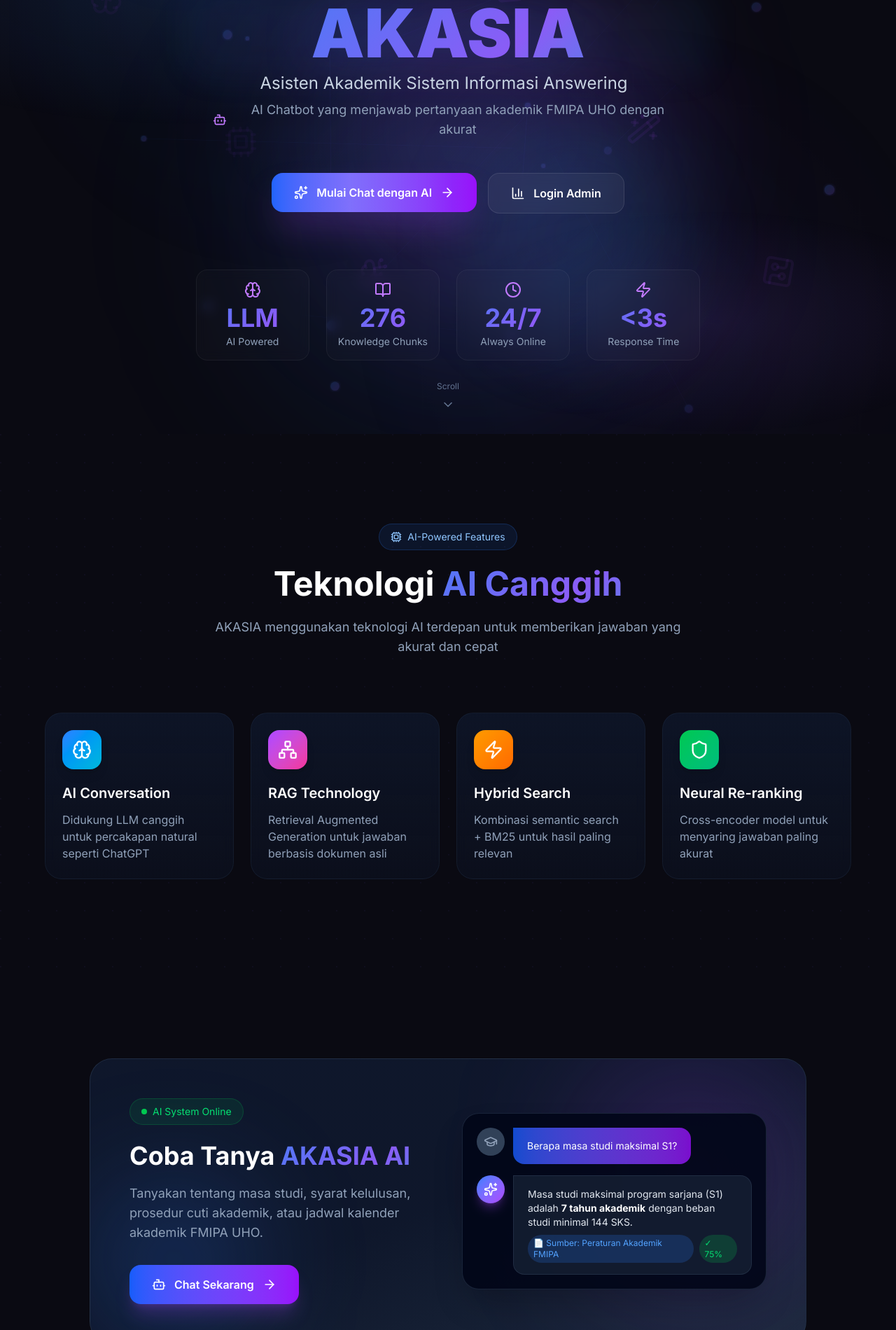
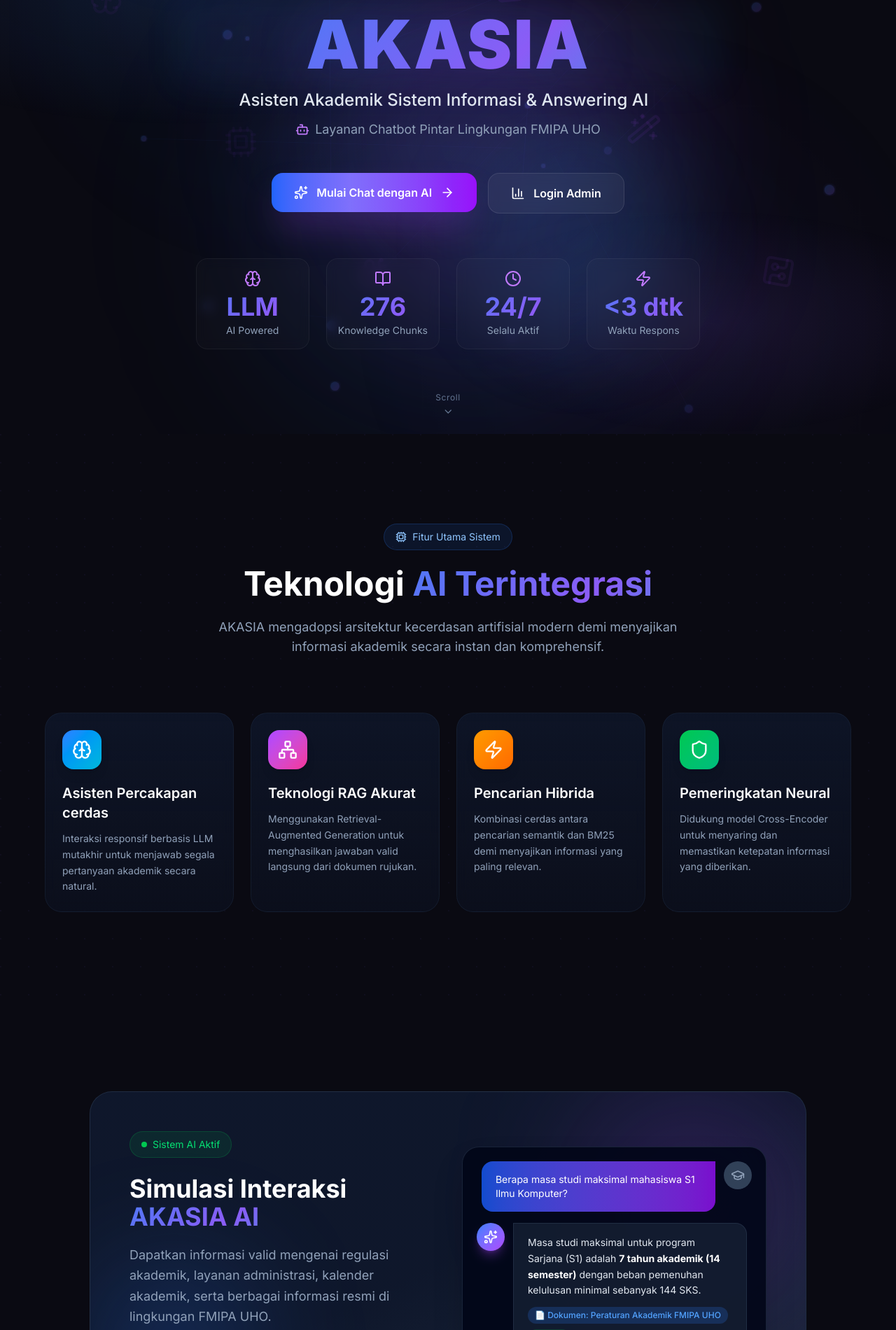
Before and after one commit to yayaangg/kel5-ml-akasia-ilkom, a Next.js app in the folder rag-app/: page / in a window 1280 px wide. Shown: the part 180-2080 px from the top of the page at 70% size. Built offline with nearby package versions, Linux system fonts and the light colour scheme.

Commit message:
update ui

```diff
--- a/rag-app/app/page.tsx
+++ b/rag-app/app/page.tsx
@@ -3,7 +3,7 @@
 /**
  * Landing Page - AKASIA v2.4
  * AI-Themed Modern Landing with Neural Network Animations
- * Scope: FMIPA UHO
+ * Scope: Fakultas Matematika dan Ilmu Pengetahuan Alam UHO
  */
 
 import * as React from "react"
@@ -167,26 +167,26 @@ const fadeUp = {
 const features = [
     {
         icon: Brain,
-        title: "AI Conversation",
-        description: "Didukung LLM canggih untuk percakapan natural seperti ChatGPT",
+        title: "Asisten Percakapan cerdas",
+        description: "Interaksi responsif berbasis LLM mutakhir untuk menjawab segala pertanyaan akademik secara natural.",
         color: "from-blue-500 to-cyan-500"
     },
     {
         icon: Network,
-        title: "RAG Technology",
-        description: "Retrieval Augmented Generation untuk jawaban berbasis dokumen asli",
+        title: "Teknologi RAG Akurat",
+        description: "Menggunakan Retrieval-Augmented Generation untuk menghasilkan jawaban valid langsung dari dokumen rujukan.",
         color: "from-purple-500 to-pink-500"
     },
     {
         icon: Zap,
-        title: "Hybrid Search",
-        description: "Kombinasi semantic search + BM25 untuk hasil paling relevan",
+        title: "Pencarian Hibrida",
+        description: "Kombinasi cerdas antara pencarian semantik dan BM25 demi menyajikan informasi yang paling relevan.",
         color: "from-amber-500 to-orange-500"
     },
     {
         icon: Shield,
-        title: "Neural Re-ranking",
-        description: "Cross-encoder model untuk menyaring jawaban paling akurat",
+        title: "Pemeringkatan Neural",
+        description: "Didukung model Cross-Encoder untuk menyaring dan memastikan ketepatan informasi yang diberikan.",
         color: "from-green-500 to-emerald-500"
     }
 ]
@@ -194,15 +194,15 @@ const features = [
 const stats = [
     { value: "LLM", label: "AI Powered", icon: Brain },
     { value: "276", label: "Knowledge Chunks", icon: BookOpen },
-    { value: "24/7", label: "Always Online", icon: Clock },
-    { value: "<3s", label: "Response Time", icon: Zap }
+    { value: "24/7", label: "Selalu Aktif", icon: Clock },
+    { value: "<3 dtk", label: "Waktu Respons", icon: Zap }
 ]
 
 export default function LandingPage() {
     return (
         <div className="min-h-screen overflow-hidden bg-[#0a0a12]">
             {/* Hero Section */}
-            <section className="relative min-h-screen flex items-center justify-center px-6">
+            <section className="relative min-h-screen md:h-screen flex items-center justify-center px-6 py-20 md:py-0">
                 {/* Neural Network Background */}
                 <NeuralBackground />
 
@@ -246,7 +246,7 @@ export default function LandingPage() {
                         variants={fadeUp}
                         initial="hidden"
                         animate="visible"
-                        className="inline-flex items-center gap-2 px-5 py-2.5 rounded-full bg-gradient-to-r from-purple-500/10 to-blue-500/10 border border-purple-500/30 text-purple-300 text-sm mb-8 backdrop-blur-sm"
+                        className="inline-flex items-center gap-2 px-5 py-2.5 rounded-full bg-gradient-to-r from-purple-500/10 to-blue-500/10 border border-purple-500/30 text-purple-300 text-sm mb-6 md:mb-8 backdrop-blur-sm"
                     >
                         <motion.div
                             animate={{ rotate: 360 }}
@@ -270,7 +270,7 @@ export default function LandingPage() {
                         animate="visible"
                         className="relative"
                     >
-                        <h1 className="text-6xl md:text-8xl font-black mb-2 relative">
+                        <h1 className="text-5xl md:text-8xl font-black mb-4 relative tracking-wide">
                             <span className="absolute inset-0 text-blue-500/20 blur-2xl">AKASIA</span>
                             <span className="relative gradient-text">AKASIA</span>
                         </h1>
@@ -286,9 +286,9 @@ export default function LandingPage() {
                         variants={fadeUp}
                         initial="hidden"
                         animate="visible"
-                        className="text-xl md:text-2xl text-slate-300 mb-2"
+                        className="text-lg md:text-2xl font-medium text-slate-200 mb-3 px-4"
                     >
-                        <TypeWriter text="Asisten Akademik Sistem Informasi Answering" />
+                        <TypeWriter text="Asisten Akademik Sistem Informasi & Answering AI" />
                     </motion.p>
 
                     <motion.p
@@ -296,10 +296,10 @@ export default function LandingPage() {
                         variants={fadeUp}
                         initial="hidden"
                         animate="visible"
-                        className="text-lg text-slate-400 max-w-2xl mx-auto mb-12 flex items-center justify-center gap-2"
+                        className="text-sm md:text-lg text-slate-400 max-w-2xl mx-auto mb-10 md:mb-12 flex items-center justify-center gap-2 px-4"
                     >
-                        <Bot className="w-5 h-5 text-purple-400" />
-                        AI Chatbot yang menjawab pertanyaan akademik FMIPA UHO dengan akurat
+                        <Bot className="w-5 h-5 text-purple-400 shrink-0" />
+                        Layanan Chatbot Pintar Lingkungan FMIPA UHO
                     </motion.p>
 
                     {/* CTA Buttons */}
@@ -308,11 +308,11 @@ export default function LandingPage() {
                         variants={fadeUp}
                         initial="hidden"
                         animate="visible"
-                        className="flex flex-col sm:flex-row gap-4 justify-center"
+                        className="flex flex-col sm:flex-row gap-4 justify-center px-6 sm:px-0"
                     >
-                        <Link href="/chat">
+                        <Link href="/chat" className="w-full sm:w-auto">
                             <motion.button
-                                className="group relative px-8 py-4 bg-gradient-to-r from-blue-600 via-purple-600 to-blue-600 bg-[length:200%_100%] rounded-2xl text-white font-semibold shadow-2xl shadow-purple-500/30 flex items-center gap-3 justify-center overflow-hidden"
+                                className="w-full sm:w-auto group relative px-8 py-4 bg-gradient-to-r from-blue-600 via-purple-600 to-blue-600 bg-[length:200%_100%] rounded-2xl text-white font-semibold shadow-2xl shadow-purple-500/30 flex items-center gap-3 justify-center overflow-hidden"
                                 whileHover={{ scale: 1.03, boxShadow: "0 25px 50px rgba(139, 92, 246, 0.4)" }}
                                 whileTap={{ scale: 0.97 }}
                                 animate={{ backgroundPosition: ["0% 50%", "100% 50%", "0% 50%"] }}
@@ -330,9 +330,9 @@ export default function LandingPage() {
                                 />
                             </motion.button>
                         </Link>
-                        <Link href="/auth/login">
+                        <Link href="/auth/login" className="w-full sm:w-auto">
                             <motion.button
-                                className="px-8 py-4 bg-white/5 border border-white/10 rounded-2xl text-white font-semibold flex items-center gap-3 justify-center hover:bg-white/10 hover:border-white/20 transition-all backdrop-blur-sm"
+                                className="w-full sm:w-auto px-8 py-4 bg-white/5 border border-white/10 rounded-2xl text-white font-semibold flex items-center gap-3 justify-center hover:bg-white/10 hover:border-white/20 transition-all backdrop-blur-sm"
                                 whileHover={{ scale: 1.03 }}
                                 whileTap={{ scale: 0.97 }}
                             >
@@ -348,7 +348,7 @@ export default function LandingPage() {
                         variants={fadeUp}
                         initial="hidden"
                         animate="visible"
-                        className="grid grid-cols-2 md:grid-cols-4 gap-6 mt-20 max-w-4xl mx-auto"
+                        className="grid grid-cols-2 md:grid-cols-4 gap-4 md:gap-6 mt-16 md:gradient-blur pb-8 md:pb-0 max-w-4xl mx-auto px-4"
                     >
                         {stats.map((stat, i) => (
                             <motion.div
@@ -356,27 +356,27 @@ export default function LandingPage() {
                                 className="text-center p-4 rounded-2xl bg-white/[0.02] border border-white/[0.05] backdrop-blur-sm"
                                 whileHover={{ scale: 1.05, borderColor: "rgba(139, 92, 246, 0.3)" }}
                             >
-                                <stat.icon className="w-6 h-6 mx-auto mb-2 text-purple-400" />
-                                <div className="text-3xl md:text-4xl font-bold gradient-text">{stat.value}</div>
-                                <div className="text-sm text-slate-400 mt-1">{stat.label}</div>
+                                <stat.icon className="w-5 h-5 md:w-6 md:h-6 mx-auto mb-2 text-purple-400" />
+                                <div className="text-2xl md:text-4xl font-bold gradient-text">{stat.value}</div>
+                                <div className="text-xs md:text-sm text-slate-400 mt-1">{stat.label}</div>
                             </motion.div>
                         ))}
                     </motion.div>
                 </div>
 
-                {/* Scroll Indicator */}
+                {/* Scroll Indicator (Hanya tampil di Desktop/Laptop agar tidak menutupi card stat di HP) */}
                 <motion.div
-                    className="absolute bottom-8 left-1/2 -translate-x-1/2 flex flex-col items-center gap-2"
-                    animate={{ y: [0, 10, 0] }}
+                    className="absolute bottom-6 left-1/2 -translate-x-1/2 hidden md:flex flex-col items-center gap-1"
+                    animate={{ y: [0, 8, 0] }}
                     transition={{ duration: 2, repeat: Infinity }}
                 >
-                    <span className="text-xs text-slate-500">Scroll</span>
-                    <ChevronRight className="w-5 h-5 rotate-90 text-slate-500" />
+                    <span className="text-xs text-slate-500 tracking-wider">Scroll</span>
+                    <ChevronRight className="w-4 h-4 rotate-90 text-slate-500" />
                 </motion.div>
             </section>
 
             {/* AI Features Section */}
-            <section className="py-32 px-6 relative overflow-hidden">
+            <section className="py-24 md:py-32 px-6 relative overflow-hidden">
                 {/* Background Pattern */}
                 <div className="absolute inset-0 opacity-5">
                     <div className="absolute inset-0" style={{
@@ -387,7 +387,7 @@ export default function LandingPage() {
 
                 <div className="max-w-6xl mx-auto relative">
                     <motion.div
-                        className="text-center mb-20"
+                        className="text-center mb-16 md:mb-20"
                         initial={{ opacity: 0, y: 20 }}
                         whileInView={{ opacity: 1, y: 0 }}
                         viewport={{ once: true }}
@@ -397,13 +397,13 @@ export default function LandingPage() {
                             whileHover={{ scale: 1.05 }}
                         >
                             <Cpu className="w-4 h-4" />
-                            AI-Powered Features
+                            Fitur Utama Sistem
                         </motion.div>
-                        <h2 className="text-4xl md:text-5xl font-bold text-white mb-6">
-                            Teknologi <span className="gradient-text">AI Canggih</span>
+                        <h2 className="text-3xl md:text-5xl font-bold text-white mb-6">
+                            Teknologi <span className="gradient-text">AI Terintegrasi</span>
                         </h2>
-                        <p className="text-slate-400 max-w-2xl mx-auto text-lg">
-                            AKASIA menggunakan teknologi AI terdepan untuk memberikan jawaban yang akurat dan cepat
+                        <p className="text-slate-400 max-w-2xl mx-auto text-base md:text-lg">
+                            AKASIA mengadopsi arsitektur kecerdasan artifisial modern demi menyajikan informasi akademik secara instan dan komprehensif.
                         </p>
                     </motion.div>
 
@@ -427,7 +427,7 @@ export default function LandingPage() {
                                     <feature.icon className="w-7 h-7 text-white" />
                                 </div>
                                 <h3 className="relative text-xl font-semibold text-white mb-3">{feature.title}</h3>
-                                <p className="relative text-slate-400">{feature.description}</p>
+                                <p className="relative text-sm text-slate-400 leading-relaxed">{feature.description}</p>
                             </motion.div>
                         ))}
                     </div>
@@ -435,10 +435,10 @@ export default function LandingPage() {
             </section>
 
             {/* Demo Preview Section */}
-            <section className="py-32 px-6 relative">
+            <section className="py-24 md:py-32 px-6 relative">
                 <div className="max-w-5xl mx-auto">
                     <motion.div
-                        className="rounded-[2rem] bg-gradient-to-br from-slate-900 via-slate-900 to-slate-800 border border-slate-700/50 p-10 md:p-14 overflow-hidden relative"
+                        className="rounded-[2rem] bg-gradient-to-br from-slate-900 via-slate-900 to-slate-800 border border-slate-700/50 p-8 md:p-14 overflow-hidden relative"
                         initial={{ opacity: 0, scale: 0.95 }}
                         whileInView={{ opacity: 1, scale: 1 }}
                         viewport={{ once: true }}
@@ -447,8 +447,8 @@ export default function LandingPage() {
                         <div className="absolute top-0 right-0 w-80 h-80 bg-purple-500/20 rounded-full blur-[100px]" />
                         <div className="absolute bottom-0 left-0 w-60 h-60 bg-blue-500/20 rounded-full blur-[80px]" />
 
-                        <div className="relative z-10 flex flex-col md:flex-row items-center gap-10">
-                            <div className="flex-1">
+                        <div className="relative z-10 flex flex-col lg:flex-row items-center gap-10">
+                            <div className="flex-1 text-center lg:text-left">
                                 <motion.div
                                     className="inline-flex items-center gap-2 px-4 py-2 rounded-full bg-green-500/10 border border-green-500/20 text-green-400 text-sm mb-6"
                                     animate={{ boxShadow: ["0 0 0 0 rgba(34, 197, 94, 0.4)", "0 0 0 10px rgba(34, 197, 94, 0)", "0 0 0 0 rgba(34, 197, 94, 0)"] }}
@@ -459,23 +459,21 @@ export default function LandingPage() {
                                         animate={{ scale: [1, 1.3, 1] }}
                                         transition={{ duration: 1, repeat: Infinity }}
                                     />
-                                    AI System Online
+                                    Sistem AI Aktif
                                 </motion.div>
                                 <h3 className="text-3xl md:text-4xl font-bold text-white mb-5">
-                                    Coba Tanya <span className="gradient-text">AKASIA AI</span>
+                                    Simulasi Interaksi <span className="gradient-text">AKASIA AI</span>
                                 </h3>
-                                <p className="text-slate-400 mb-8 text-lg">
-                                    Tanyakan tentang masa studi, syarat kelulusan, prosedur cuti akademik,
-                                    atau jadwal kalender akademik FMIPA UHO.
-                                </p>
-                                <Link href="/chat">
+                                <p className="text-slate-400 mb-8 text-base md:text-lg leading-relaxed">
+Dapatkan informasi valid mengenai regulasi akademik, layanan administrasi, kalender akademik, serta berbagai informasi resmi di lingkungan FMIPA UHO.                                </p>
+                                <Link href="/chat" className="inline-block">
                                     <motion.button
-                                        className="group px-8 py-4 bg-gradient-to-r from-blue-600 to-purple-600 rounded-2xl text-white font-semibold flex items-center gap-3 shadow-xl shadow-purple-500/20"
+                                        className="group px-8 py-4 bg-gradient-to-r from-blue-600 to-purple-600 rounded-2xl text-white font-semibold flex items-center gap-3 shadow-xl shadow-purple-500/20 mx-auto lg:mx-0"
                                         whileHover={{ scale: 1.03, boxShadow: "0 20px 40px rgba(139, 92, 246, 0.3)" }}
                                         whileTap={{ scale: 0.97 }}
                                     >
                                         <Bot className="w-5 h-5" />
-                                        Chat Sekarang
+                                        Mulai Percakapan
                                         <ArrowRight className="w-5 h-5 group-hover:translate-x-1 transition-transform" />
                                     </motion.button>
                                 </Link>
@@ -492,17 +490,17 @@ export default function LandingPage() {
                                 >
                                     {/* User Message */}
                                     <motion.div
-                                        className="flex gap-3"
+                                        className="flex gap-3 justify-end"
                                         initial={{ x: 20, opacity: 0 }}
                                         whileInView={{ x: 0, opacity: 1 }}
                                         viewport={{ once: true }}
                                         transition={{ delay: 0.4 }}
                                     >
+                                        <div className="bg-gradient-to-r from-blue-600/80 to-purple-600/80 rounded-2xl rounded-tr-none px-5 py-4 text-sm text-white max-w-[85%]">
+                                            Berapa masa studi maksimal mahasiswa S1 Ilmu Komputer?
+                                        </div>
                                         <div className="w-10 h-10 rounded-full bg-slate-700 flex items-center justify-center shrink-0">
                                             <GraduationCap className="w-5 h-5 text-slate-400" />
-                                        </div>
-                                        <div className="bg-gradient-to-r from-blue-600/80 to-purple-600/80 rounded-2xl rounded-tl-none px-5 py-4 text-sm text-white">
-                                            Berapa masa studi maksimal S1?
                                         </div>
                                     </motion.div>
 
@@ -517,11 +515,11 @@ export default function LandingPage() {
                                         <div className="w-10 h-10 rounded-full bg-gradient-to-br from-blue-500 to-purple-500 flex items-center justify-center shrink-0 shadow-lg shadow-purple-500/30">
                                             <Sparkles className="w-5 h-5 text-white" />
                                         </div>
-                                        <div className="bg-slate-800/60 rounded-2xl rounded-tl-none px-5 py-4 text-sm text-slate-200 border border-slate-700/50">
-                                            <p className="mb-2">Masa studi maksimal program sarjana (S1) adalah <strong className="text-white">7 tahun akademik</strong> dengan beban studi minimal 144 SKS.</p>
-                                            <div className="flex items-center gap-2 text-xs">
-                                                <span className="px-2 py-1 bg-blue-500/20 text-blue-400 rounded-full">📄 Sumber: Peraturan Akademik FMIPA</span>
-                                                <span className="px-2 py-1 bg-green-500/20 text-green-400 rounded-full">✓ 75%</span>
+                                        <div className="bg-slate-800/60 rounded-2xl rounded-tl-none px-5 py-4 text-sm text-slate-200 border border-slate-700/50 max-w-[85%]">
+                                            <p className="mb-3 leading-relaxed">Masa studi maksimal untuk program Sarjana (S1) adalah <strong className="text-white">7 tahun akademik (14 semester)</strong> dengan beban pemenuhan kelulusan minimal sebanyak 144 SKS.</p>
+                                            <div className="flex flex-wrap items-center gap-2 text-xs">
+                                                <span className="px-2.5 py-1 bg-blue-500/20 text-blue-400 rounded-full font-medium">📄 Dokumen: Peraturan Akademik FMIPA UHO</span>
+                                                <span className="px-2.5 py-1 bg-green-500/20 text-green-400 rounded-full font-medium">✓ Valid</span>
                                             </div>
                                         </div>
                                     </motion.div>
@@ -545,11 +543,14 @@ export default function LandingPage() {
                         </div>
                         <span className="text-2xl font-bold gradient-text">AKASIA</span>
                     </motion.div>
-                    <p className="text-slate-400 mb-4">
-                        Asisten Akademik Berbasis AI untuk FMIPA Universitas Halu Oleo
+                    <p className="text-slate-400 mb-2">
+                        Layanan Chatbot Pintar FMIPA UHO
                     </p>
-                    <p className="text-slate-600 text-sm">
-                        © 2025 AKASIA v2.4 • Built with Next.js, FastAPI, LangChain & Groq AI
+                    <p className="text-slate-500 text-sm mb-4">
+                        Fakultas Matematika dan Ilmu Pengetahuan Alam • Universitas Halu Oleo
+                    </p>
+                    <p className="text-slate-600 text-xs">
+                        © 2026 AKASIA v2.4 • Developed with Next.js, FastAPI, LangChain & Groq AI
                     </p>
                 </div>
             </footer>
```
